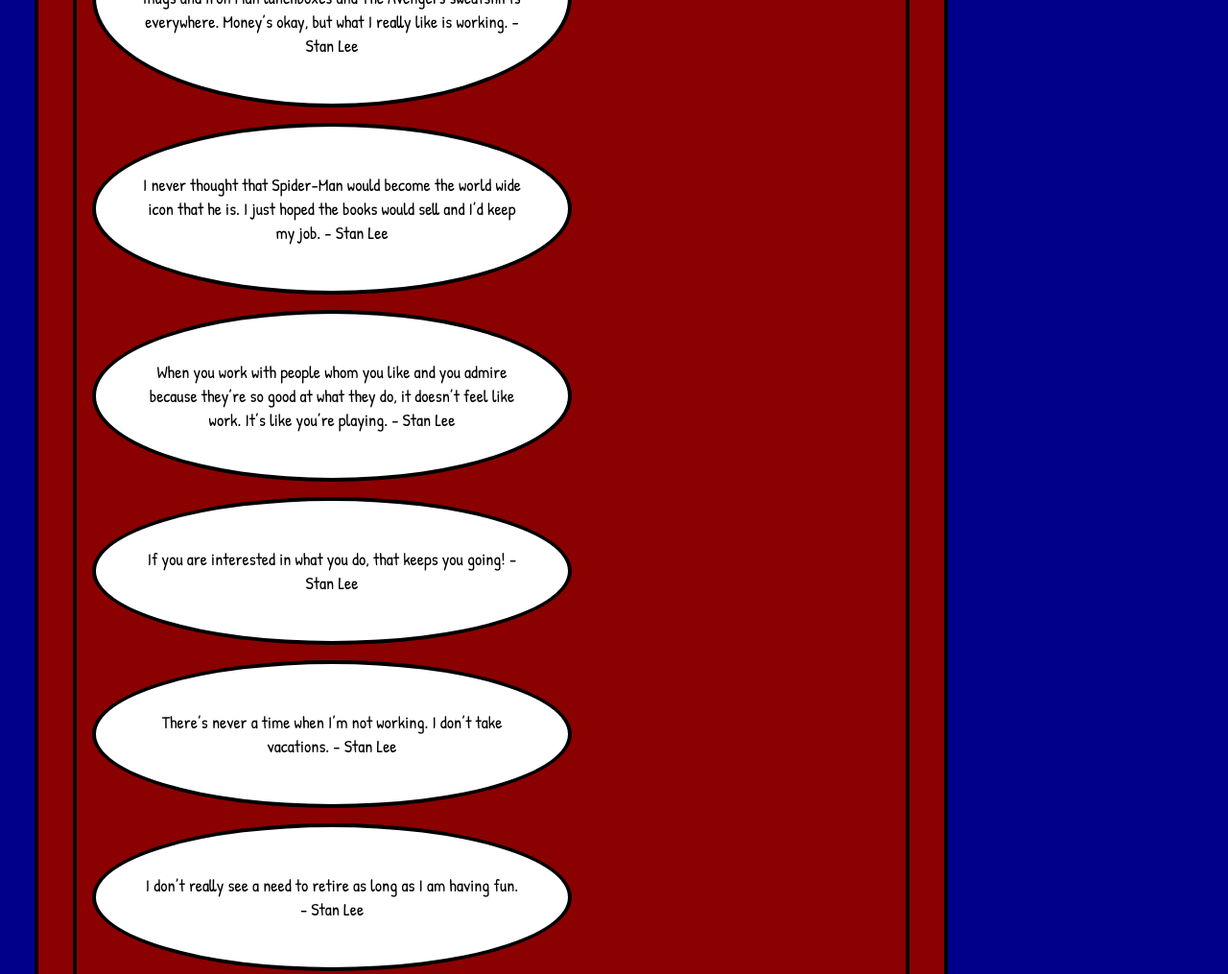
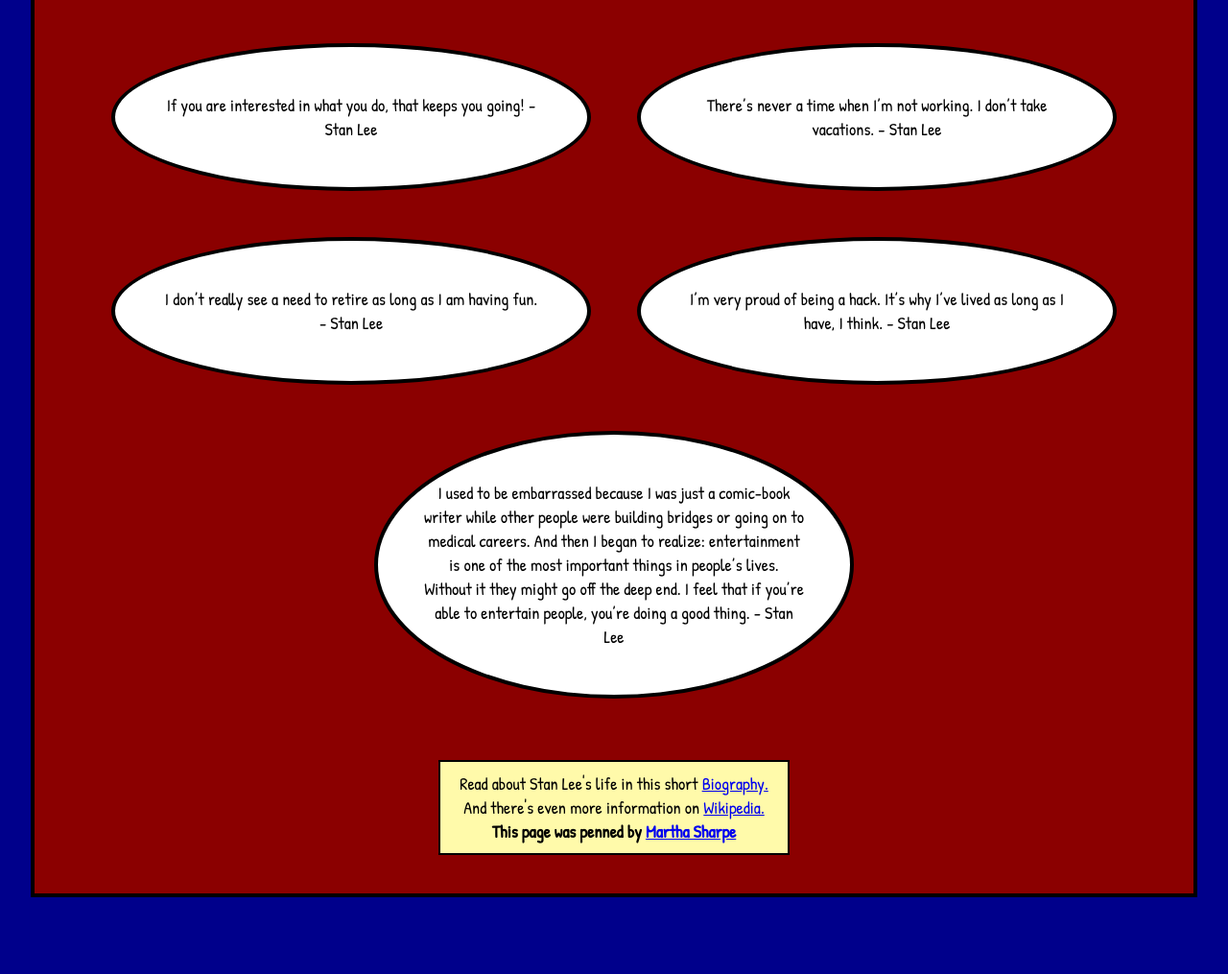
Before and after one commit to MatthewPollardUK/Stan-Lee-Tribute-Page, a plain HTML site: page index.html in a window 1280 px wide. Shown: the part 1419-2434 px from the top of the page at 96% size. After the commit the page ends 2386 px from the top, so only its background shows below. Drawn offline with Linux system fonts and the light colour scheme.

Commit message:
Responsive again

```diff
--- a/index.css
+++ b/index.css
@@ -9,10 +9,14 @@ body {
     font-family: 'Patrick Hand', cursive;
     display: flex;
     flex-flow: row wrap;
+    justify-content: center;
     font-size: 18px;
   }
 
 .main {
+  display: flex;
+  flex-flow: row wrap;
+  justify-content: center;
   margin: auto;
   background-color: darkred;
   color: black;
@@ -49,6 +53,12 @@ body {
   text-align: left;
 }
 
+#quotes {
+  display: flex;
+  flex-flow: row wrap;
+  justify-content: center;
+}
+
 .quote {
   width: auto;
   max-width: 500px;
@@ -56,7 +66,7 @@ body {
   border: 4px solid black;
   border-radius: 50%;
   padding: 3rem;
-    margin: 1rem;
+  margin: 1.5rem;
 }
 
 #end-quote {
@@ -76,14 +86,9 @@ body {
   padding: 10px 20px;
 }
 
-/* ipads */
+/* desktops or laptops */
 @media only screen and (min-width: 768px) {
-
-}
-
-/* desktops or laptops */
-@media only screen and (min-width: 1224px) {
   .main {
-    margin: 2em;
+    margin: 2rem 2rem;
   }
 }
--- a/index.html
+++ b/index.html
@@ -11,23 +11,6 @@
 </head>
 
 <body>
-  <div class="main">
-
-    <header>
-      <h1 class="title">Stan Lee's Secrets to Success</h1>
-    </header>
-
-  <head>
-    <meta name='viewport' content='width=device-width, initial-scale=1.0, maximum-scale=1.0'/>
-    <meta charset='UTF-8'/>
-    <!--Google fonts-->
-    <link href="https://fonts.googleapis.com/css?family=Permanent+Marker|Patrick+Hand|Rock+Salt" rel="stylesheet">
-    <link rel="stylesheet" type="text/css" href="index.css">
-    <title>Stan Lee Tribute Page</title>
-  </head>
-
-  <body>
-
   <!--Main div with Title-->
   <div class="main">
     <h1 class="title">Stan Lee's Secrets to Success</h1>
@@ -50,9 +33,8 @@
       </div>
     </div><!--end intro>
 
-
     <!--Quotes-->
-  <div class="quotes">
+    <div id="quotes">
       <div class="quote">All I thought about when I wrote my stories was, “I hope that these comic books would sell so I can keep my job and continue to pay the rent.” Never in a million years could I have imagined that it would turn into what it has evolved into nowadays. Never. - Stan Lee</div>
 
       <div class="quote">I’ve been very lucky. All I wanted was to pay the rent. Then these characters took off and suddenly there were Hulk coffee mugs and Iron Man lunchboxes and The Avengers sweatshirts everywhere. Money’s okay, but what I really like is working. - Stan Lee</div>
@@ -69,9 +51,9 @@
 
       <div class="quote">I’m very proud of being a hack. It’s why I’ve lived as long as I have, I think. - Stan Lee</div>
 
+      <div class="quote" id="end-quote">I used to be embarrassed because I was just a comic-book writer while other people were building bridges or going on to medical careers. And then I began to realize: entertainment is one of the most important things in people’s lives. Without it they might go off the deep end. I feel that if you’re able to entertain people, you’re doing a good thing. - Stan Lee</div>
+
     </div><!--end of class quotes-->
-
-      <div class="quote" id="end-quote">I used to be embarrassed because I was just a comic-book writer while other people were building bridges or going on to medical careers. And then I began to realize: entertainment is one of the most important things in people’s lives. Without it they might go off the deep end. I feel that if you’re able to entertain people, you’re doing a good thing. - Stan Lee</div>
 
     <!--links to more info-->
     <div class="footer">
@@ -84,7 +66,5 @@
 
     </div><!--end of footer-->
   </div><!--End of Main-->
-
-      <link> Read about Stan Lee's life in this short <a href="https://www.biography.com/news/stan-lee-obituary" target="_blank" id="tribute-link">Biography.</a></link>
-
+</body>
 </html>
```
Lines whose indentation alone changed are shown as unchanged.
